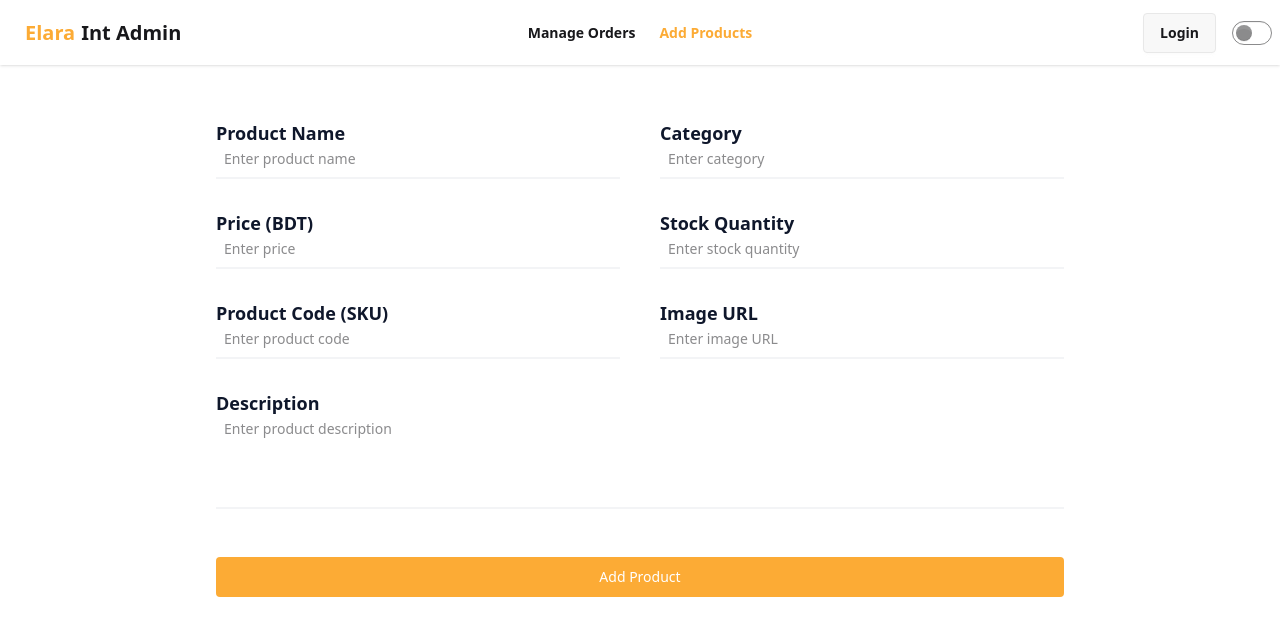
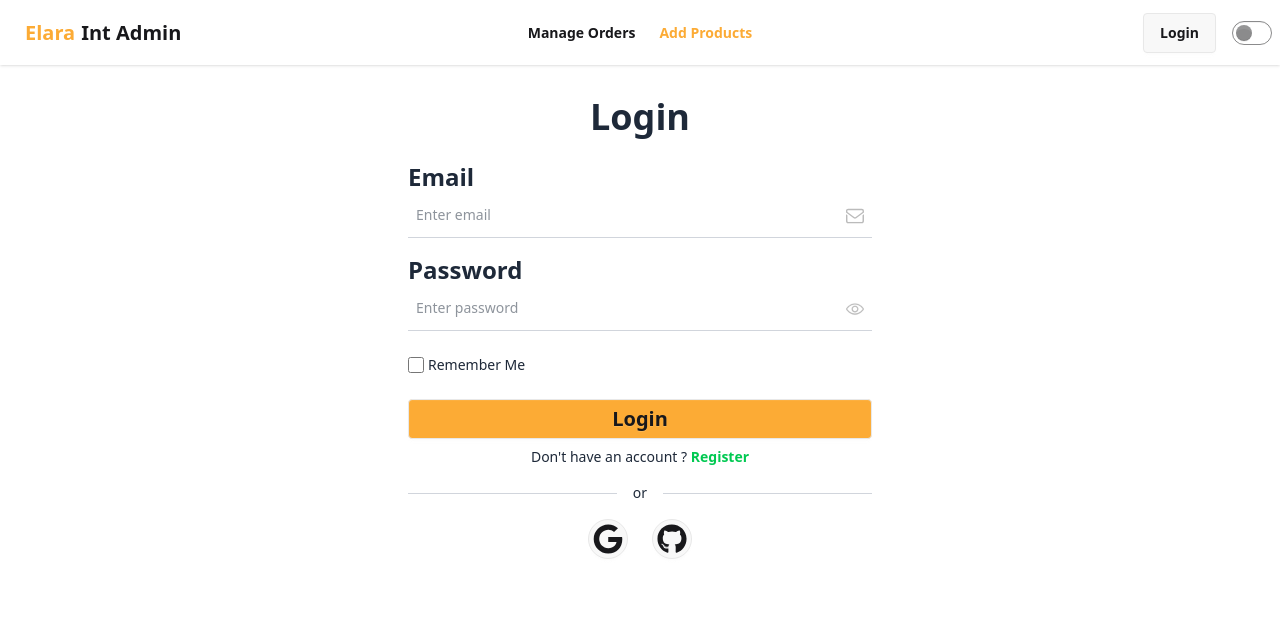
Before and after one commit to MujahidEmon/elara-int-admin, a React (Vite) app: page /addProduct in a window 1280 px wide. Shown: the top 636 px of the page. Built offline with nearby package versions, Linux system fonts and the light colour scheme; no server answers.

Commit message:
added private routes

```diff
--- a/package.json
+++ b/package.json
@@ -18,6 +18,7 @@
     "react-dom": "^19.0.0",
     "react-icons": "^5.5.0",
     "react-router-dom": "^7.5.0",
+    "react-spinners": "^0.16.1",
     "sort-by": "^1.2.0",
     "tailwindcss": "^4.1.4"
   },
--- a/src/Components/Navbar/Navbar.jsx
+++ b/src/Components/Navbar/Navbar.jsx
@@ -1,7 +1,11 @@
-import { useEffect, useState } from "react";
+import { useContext, useEffect, useState } from "react";
 import { Link, NavLink } from "react-router-dom";
+import { AuthContext } from "../../Provider/AuthProvider";
 
 const Navbar = () => {
+  const {user, logout} = useContext(AuthContext)
+
+    // functions for toogle theme
   const [theme, setTheme] = useState("light");
 
   useEffect(() => {
@@ -17,6 +21,19 @@ const Navbar = () => {
       setTheme("light");
     }
   };
+
+
+//   logout funtions
+
+const handleLogout = () => {
+    logout()
+    .then()
+    .catch(error => console.error(error)
+    )
+}
+
+
+
   return (
     <div className="navbar bg-base-100 shadow-sm">
       <div className="navbar-start">
@@ -69,7 +86,7 @@ const Navbar = () => {
         </ul>
       </div>
       <div className="navbar-end">
-        <Link to={'/login'} className="btn">Login</Link>
+        {user ? <button onClick={handleLogout} className="btn">Logout</button> : <Link to={'/login'} className="btn">Login</Link>}
 
         {/* Toggle Theme */}
         <label className="grid ml-4 cursor-pointer place-items-center">
--- a/src/Pages/AddProduct/AddProduct.jsx
+++ b/src/Pages/AddProduct/AddProduct.jsx
@@ -6,6 +6,8 @@ const AddProduct = () => {
 
 
   return (
+    <div>
+        <h1 className="font-bold text-3xl mt-12 text-center">Add Product</h1>
         <form className="max-w-4xl mx-auto px-6 my-6 mt-8 lg:mt-16">
         <div className="grid sm:grid-cols-2 gap-10">
             {/* Product Name */}
@@ -16,7 +18,7 @@ const AddProduct = () => {
             <input
                 type="text"
                 placeholder="Enter product name"
-            className="px-2 pt-5 pb-2 pr-8 bg-white w-full text-sm border-b-2 border-gray-100 focus:border-[#333] outline-none"
+                className="px-2 pt-5 pb-2 pr-8 bg-base-100 w-full text-sm border-b-2 border-gray-100 focus:border-[#333] outline-none"
             />
             </div>
 
@@ -28,7 +30,7 @@ const AddProduct = () => {
             <input
                 type="text"
                 placeholder="Enter category"
-            className="px-2 pt-5 pb-2 pr-8 bg-white w-full text-sm border-b-2 border-gray-100 focus:border-[#333] outline-none"
+                className="px-2 pt-5 pb-2 pr-8 bg-base-100 w-full text-sm border-b-2 border-gray-100 focus:border-[#333] outline-none"
             />
             </div>
 
@@ -40,7 +42,7 @@ const AddProduct = () => {
             <input
                 type="text"
                 placeholder="Enter price"
-            className="px-2 pt-5 pb-2 pr-8 bg-white w-full text-sm border-b-2 border-gray-100 focus:border-[#333] outline-none"
+                className="px-2 pt-5 pb-2 pr-8 bg-base-100 w-full text-sm border-b-2 border-gray-100 focus:border-[#333] outline-none"
             />
             </div>
 
@@ -52,7 +54,7 @@ const AddProduct = () => {
             <input
                 type="number"
                 placeholder="Enter stock quantity"
-            className="px-2 pt-5 pb-2 pr-8 bg-white w-full text-sm border-b-2 border-gray-100 focus:border-[#333] outline-none"
+                className="px-2 pt-5 pb-2 pr-8 bg-base-100 w-full text-sm border-b-2 border-gray-100 focus:border-[#333] outline-none"
             />
             </div>
 
@@ -64,7 +66,7 @@ const AddProduct = () => {
             <input
                 type="text"
                 placeholder="Enter product code"
-            className="px-2 pt-5 pb-2 pr-8 bg-white w-full text-sm border-b-2 border-gray-100 focus:border-[#333] outline-none"
+                className="px-2 pt-5 pb-2 pr-8 bg-base-100 w-full text-sm border-b-2 border-gray-100 focus:border-[#333] outline-none"
             />
             </div>
 
@@ -76,7 +78,7 @@ const AddProduct = () => {
             <input
                 type="text"
                 placeholder="Enter image URL"
-            className="px-2 pt-5 pb-2 pr-8 bg-white w-full text-sm border-b-2 border-gray-100 focus:border-[#333] outline-none"
+                className="px-2 pt-5 pb-2 pr-8 bg-base-100 w-full text-sm border-b-2 border-gray-100 focus:border-[#333] outline-none"
             />
             </div>
 
@@ -87,8 +89,8 @@ const AddProduct = () => {
             </label>
             <textarea
                 placeholder="Enter product description"
-            className="px-2 pt-5 pb-2 pr-8 bg-white w-full text-sm border-b-2 border-gray-100 focus:border-[#333] outline-none resize-none"
-            rows={4}
+                className="px-2 pt-5 pb-2 pr-8 bg-base-100 w-full text-sm border-b-2 border-gray-100 focus:border-[#333] outline-none resize-none"
+                rows={2}
             ></textarea>
             </div>
         </div>
@@ -100,6 +102,7 @@ const AddProduct = () => {
             Add Product
         </button>
         </form>
+    </div>
   );
 };
 
--- a/src/Pages/Home/Home.jsx
+++ b/src/Pages/Home/Home.jsx
@@ -1,8 +1,9 @@
+import { Outlet } from "react-router-dom";
 
 const Home = () => {
     return (
         <div>
-            <h1>From Homepage</h1>
+            <h1>From HomePage</h1>
         </div>
     );
 };
--- a/src/Pages/Root/Root.jsx
+++ b/src/Pages/Root/Root.jsx
@@ -1,13 +1,17 @@
 import { Outlet } from "react-router-dom";
 import Navbar from "../../Components/Navbar/Navbar";
+import { useContext } from "react";
+import { AuthContext } from "../../Provider/AuthProvider";
+import Login from "../Login/Login";
 
 const Root = () => {
+    const {user} = useContext(AuthContext)
     return (
         <div>
             <Navbar></Navbar>
-            <div className="lg:max-w-7xl max-w-lg mx-auto">
+            {user ? <div className="lg:max-w-7xl max-w-lg mx-auto">
                 <Outlet></Outlet>
-            </div>
+            </div> : <Login></Login>}
         </div>
     );
 };
--- a/src/Provider/AuthProvider.jsx
+++ b/src/Provider/AuthProvider.jsx
@@ -1,14 +1,22 @@
 import { createContext, useEffect, useState } from "react";
 import auth from "../firebase/firebase.config";
-import { onAuthStateChanged, signInWithEmailAndPassword } from "firebase/auth";
+import { onAuthStateChanged, signInWithEmailAndPassword, signOut } from "firebase/auth";
 
 export const AuthContext = createContext(null)
 const AuthProvider = ({children}) => {
     const [user, setUser] = useState(null)
+    const [loading, setLoading] = useState(true)
 
     // login function with firebase
     const login = (email, password) => {
+        setLoading(true)
         return signInWithEmailAndPassword(auth, email, password)
+    }
+
+    // logout
+    const logout = () => {
+        setLoading(true)
+        return signOut(auth)
     }
 
 
@@ -16,6 +24,7 @@ const AuthProvider = ({children}) => {
     useEffect(() => {
         const unSubscribe = onAuthStateChanged(auth, currentUser => {
             setUser(currentUser)
+            setLoading(false)
         })
 
         return () => {
@@ -25,7 +34,9 @@ const AuthProvider = ({children}) => {
 
     const AuthInfo = {
         user,
-        login
+        login,
+        logout,
+        loading
     }
     return (
         <AuthContext.Provider value={AuthInfo}>
--- a/src/Routes/PrivateRoutes.jsx
+++ b/src/Routes/PrivateRoutes.jsx
@@ -1,10 +1,18 @@
+import { useContext } from "react";
+import { AuthContext } from "../Provider/AuthProvider";
+import { Navigate } from "react-router-dom";
+import { HashLoader } from "react-spinners";
 
-const PrivateRoutes = () => {
-    return (
-        <div>
+const PrivateRoutes = ({children}) => {
+    const {user, loading} = useContext(AuthContext)
 
-        </div>
-    );
+    if(loading){
+        return <HashLoader></HashLoader>
+    }
+    if(user){
+        return <Navigate to={'/orders'}></Navigate> && children;
+    }
+    return <Navigate to={'/login'}></Navigate>
 };
 
 export default PrivateRoutes;
```
Also changed, not shown: src/main.jsx (+5 -4 lines), 1 other file (tests, documents, lock files or other folders). Lines whose indentation alone changed are shown as unchanged.
